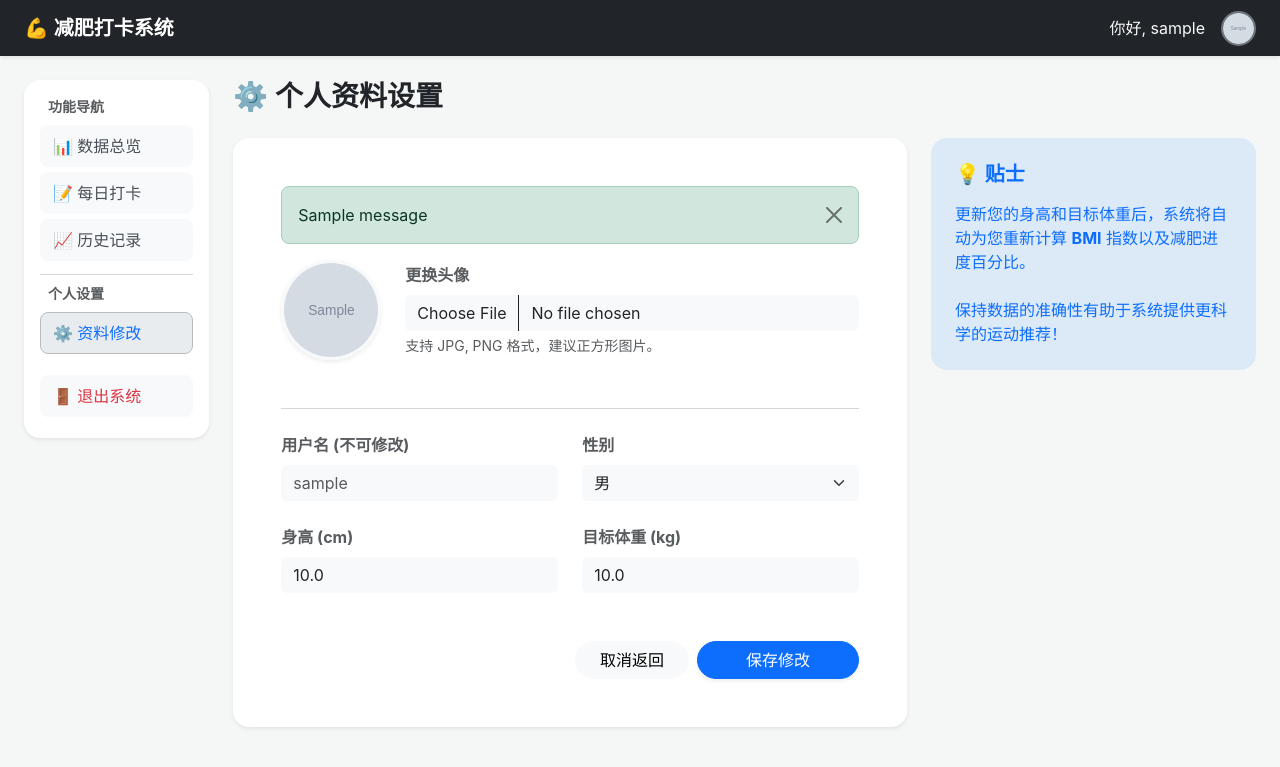
After one commit to YissWho/django-WeightLoss, a Django app: page /profile/edit/ in a window 1280 px wide. The commit adds this page. Shown: the top 767 px of the page. Run offline with Django 4.2, Linux system fonts and the light colour scheme; a user stored in the database is signed in; tables that the repository leaves empty hold one stand-in row (values such as "Sample post"); grey boxes marked "Sample" are stand-in pictures; one stand-in notice (Sample message) is shown; some libraries are stand-ins or nearby versions.

Commit message:
feat(profile): 添加个人资料编辑页面和功能
- 新增 profile_edit_view 视图，支持编辑性别、身高、目标体重和头像
- 添加 profile_edit.html 模板，包含表单和头像实时预览功能
- 在侧边栏导航中添加资料修改链接并设置活动状态
- 更新 base.html 和 home.html 的 HTML 格式以提高可读性

```diff
--- a/core/urls.py
+++ b/core/urls.py
@@ -7,4 +7,6 @@ urlpatterns = [
     # 临时加一个首页路由防报错，后面我们再详细写打卡页
     path('', views.home_view, name='home'),
     path('logout/', views.logout_view, name='logout'),
+    # 个人信息编辑页
+    path('profile/edit/', views.profile_edit_view, name='profile_edit'),
 ]
--- a/core/views.py
+++ b/core/views.py
@@ -65,3 +65,33 @@ def home_view(request):
 def logout_view(request):
     logout(request)
     return redirect('auth') # 退出后跳回登录页
+
+@login_required(login_url='/auth/')
+def profile_edit_view(request):
+    user = request.user
+    profile = user.userprofile
+
+    if request.method == 'POST':
+        # 1. 获取普通文本数据
+        gender = request.POST.get('gender')
+        height = request.POST.get('height')
+        target_weight = request.POST.get('target_weight')
+
+        # 2. 更新资料
+        profile.gender = gender
+        if height:
+            profile.height = float(height)
+        if target_weight:
+            profile.target_weight = float(target_weight)
+
+        # 3. 处理头像文件上传 (关键点：从 request.FILES 获取)
+        if 'avatar' in request.FILES:
+            profile.avatar = request.FILES['avatar']
+
+        # 4. 保存到数据库
+        profile.save()
+        messages.success(request, '个人资料与头像已成功更新！')
+        return redirect('profile_edit') # 更新后刷新当前页面
+
+    # GET 请求：渲染页面
+    return render(request, 'profile_edit.html', {'profile': profile})
--- a/templates/base.html
+++ b/templates/base.html
@@ -2,20 +2,40 @@
 <!DOCTYPE html>
 <html lang="zh-hans">
   <head>
-    <meta charset="UTF-8">
-    <meta name="viewport" content="width=device-width, initial-scale=1.0">
-    <title>{% block title %}减肥打卡系统{% endblock %}</title>
-    <link rel="stylesheet" href="{% static 'css/bootstrap.min.css' %}">
+    <meta charset="UTF-8" />
+    <meta name="viewport" content="width=device-width, initial-scale=1.0" />
+    <title>
+      {% block title %}
+        减肥打卡系统
+      {% endblock %}
+    </title>
+    <link rel="stylesheet" href="{% static 'css/bootstrap.min.css' %}" />
     <style>
-        body { background-color: #f4f7f6; font-family: -apple-system, BlinkMacSystemFont, "Segoe UI", Roboto, "Helvetica Neue", Arial, sans-serif; }
-        .shadow-hover:hover { box-shadow: 0 .5rem 1rem rgba(0,0,0,.15)!important; transition: all 0.3s ease; }
-        .sidebar-link { border-radius: 8px; margin-bottom: 5px; color: #495057; font-weight: 500; }
-        .sidebar-link:hover, .sidebar-link.active { background-color: #e9ecef; color: #0d6efd; }
+      body {
+        background-color: #f4f7f6;
+        font-family: -apple-system, BlinkMacSystemFont, 'Segoe UI', Roboto, 'Helvetica Neue', Arial, sans-serif;
+      }
+      .shadow-hover:hover {
+        box-shadow: 0 0.5rem 1rem rgba(0, 0, 0, 0.15) !important;
+        transition: all 0.3s ease;
+      }
+      .sidebar-link {
+        border-radius: 8px;
+        margin-bottom: 5px;
+        color: #495057;
+        font-weight: 500;
+      }
+      .sidebar-link:hover,
+      .sidebar-link.active {
+        background-color: #e9ecef;
+        color: #0d6efd;
+      }
     </style>
-    {% block extra_css %}{% endblock %}
+    {% block extra_css %}
+
+    {% endblock %}
   </head>
   <body>
-
     {% if request.user.is_authenticated %}
       <nav class="navbar navbar-expand-lg navbar-dark bg-dark shadow-sm sticky-top">
         <div class="container-fluid px-4">
@@ -23,7 +43,7 @@
           <div class="d-flex align-items-center">
             <span class="text-light me-3">你好, {{ request.user.username }}</span>
             {% if request.user.userprofile.avatar %}
-                    <img src="{{ request.user.userprofile.avatar.url }}" alt="Avatar" class="rounded-circle border border-2 border-secondary" style="width: 35px; height: 35px; object-fit: cover;">
+              <img src="{{ request.user.userprofile.avatar.url }}" alt="Avatar" class="rounded-circle border border-2 border-secondary" style="width: 35px; height: 35px; object-fit: cover;" />
             {% endif %}
           </div>
         </div>
@@ -35,30 +55,33 @@
             <div class="card border-0 shadow-sm rounded-4">
               <div class="card-body p-3 d-flex flex-column">
                 <span class="text-muted small fw-bold text-uppercase mb-2 px-2">功能导航</span>
-                        <a href="{% url 'home' %}" class="btn btn-light text-start sidebar-link active py-2">📊 数据总览</a>
-                        <a href="#" class="btn btn-light text-start sidebar-link py-2">📝 每日打卡</a>
-                        <a href="#" class="btn btn-light text-start sidebar-link py-2">📈 历史记录</a>
-
-                        <hr class="my-2 text-muted">
+                <a href="{% url 'home' %}" class="btn btn-light text-start sidebar-link py-2 {% if request.resolver_match.url_name == 'home' %}active{% endif %}">📊 数据总览</a>
+                <a href="#" class="btn btn-light text-start sidebar-link py-2 {% if request.resolver_match.url_name == 'check_in' %}active{% endif %}">📝 每日打卡</a>
+                <a href="#" class="btn btn-light text-start sidebar-link py-2 {% if request.resolver_match.url_name == 'history' %}active{% endif %}">📈 历史记录</a>
+                <hr class="my-2 text-muted" />
                 <span class="text-muted small fw-bold text-uppercase mb-2 px-2">个人设置</span>
-                        <a href="#" class="btn btn-light text-start sidebar-link py-2">⚙️ 资料修改</a>
-                        {% comment %} <a href="/admin/" class="btn btn-light text-start sidebar-link py-2">🛡️ 后台管理</a> {% endcomment %}
+                <a href="{% url 'profile_edit' %}" class="btn btn-light text-start sidebar-link py-2 {% if request.resolver_match.url_name == 'profile_edit' %}active{% endif %}">⚙️ 资料修改</a>
                 <a href="{% url 'logout' %}" class="btn btn-light text-start sidebar-link py-2 text-danger mt-3">🚪 退出系统</a>
               </div>
             </div>
           </div>
 
           <div class="col-lg-10 col-md-9">
-                {% block content %}{% endblock %}
+            {% block content %}
+
+            {% endblock %}
           </div>
         </div>
       </div>
+    {% else %}
+      {% block auth_content %}
 
-{% else %}
-    {% block auth_content %}{% endblock %}
+      {% endblock %}
     {% endif %}
     <script src="{% static 'js/bootstrap.bundle.min.js' %}"></script>
     <script src="{% static 'js/echarts.min.js' %}"></script>
-    {% block extra_js %}{% endblock %}
+    {% block extra_js %}
+
+    {% endblock %}
   </body>
 </html>
--- a/templates/home.html
+++ b/templates/home.html
@@ -1,6 +1,8 @@
 {% extends 'base.html' %}
 
-{% block title %}数据总览 - 减肥打卡系统{% endblock %}
+{% block title %}
+  数据总览 - 减肥打卡系统
+{% endblock %}
 
 {% block content %}
   <div class="d-flex justify-content-between align-items-center mb-4">
--- /dev/null
+++ b/templates/profile_edit.html
@@ -0,0 +1,97 @@
+{% extends 'base.html' %}
+
+{% block title %}资料修改 - 减肥打卡系统{% endblock %}
+
+{% block content %}
+<div class="d-flex justify-content-between align-items-center mb-4">
+    <h3 class="mb-0 fw-bold">⚙️ 个人资料设置</h3>
+</div>
+
+<div class="row">
+    <div class="col-lg-8">
+        <div class="card border-0 shadow-sm rounded-4">
+            <div class="card-body p-4 p-md-5">
+
+                {% if messages %}
+                    {% for message in messages %}
+                        <div class="alert alert-{{ message.tags }} alert-dismissible fade show rounded-3" role="alert">
+                            {{ message }}
+                            <button type="button" class="btn-close" data-bs-dismiss="alert" aria-label="Close"></button>
+                        </div>
+                    {% endfor %}
+                {% endif %}
+
+                <form method="POST" enctype="multipart/form-data">
+                    {% csrf_token %}
+
+                    <div class="row mb-5 align-items-center">
+                        <div class="col-auto">
+                            {% if profile.avatar %}
+                                <img src="{{ profile.avatar.url }}" alt="当前头像" class="rounded-circle border border-3 border-light shadow-sm" style="width: 100px; height: 100px; object-fit: cover;" id="avatarPreview">
+                            {% endif %}
+                        </div>
+                        <div class="col">
+                            <label for="avatarInput" class="form-label fw-bold text-muted">更换头像</label>
+                            <input class="form-control bg-light border-0" type="file" id="avatarInput" name="avatar" accept="image/*">
+                            <div class="form-text">支持 JPG, PNG 格式，建议正方形图片。</div>
+                        </div>
+                    </div>
+
+                    <hr class="text-muted mb-4">
+
+                    <div class="row g-4 mb-4">
+                        <div class="col-md-6">
+                            <label class="form-label fw-bold text-muted">用户名 (不可修改)</label>
+                            <input type="text" class="form-control bg-light border-0 text-muted" value="{{ request.user.username }}" readonly>
+                        </div>
+                        <div class="col-md-6">
+                            <label class="form-label fw-bold text-muted">性别</label>
+                            <select class="form-select bg-light border-0" name="gender">
+                                <option value="M" {% if profile.gender == 'M' %}selected="selected"{% endif %}>男</option>
+                                <option value="F" {% if profile.gender == 'F' %}selected="selected"{% endif %}>女</option>
+                            </select>
+                        </div>
+                    </div>
+
+                    <div class="row g-4 mb-5">
+                        <div class="col-md-6">
+                            <label class="form-label fw-bold text-muted">身高 (cm)</label>
+                            <input type="number" step="0.1" class="form-control bg-light border-0" name="height" value="{{ profile.height }}" required>
+                        </div>
+                        <div class="col-md-6">
+                            <label class="form-label fw-bold text-muted">目标体重 (kg)</label>
+                            <input type="number" step="0.1" class="form-control bg-light border-0" name="target_weight" value="{{ profile.target_weight }}" required>
+                        </div>
+                    </div>
+
+                    <div class="d-grid gap-2 d-md-flex justify-content-md-end">
+                        <a href="{% url 'home' %}" class="btn btn-light px-4 rounded-pill">取消返回</a>
+                        <button type="submit" class="btn btn-primary px-5 rounded-pill shadow-sm">保存修改</button>
+                    </div>
+                </form>
+            </div>
+        </div>
+    </div>
+
+    <div class="col-lg-4 mt-4 mt-lg-0">
+        <div class="card border-0 bg-primary bg-opacity-10 rounded-4">
+            <div class="card-body p-4 text-primary">
+                <h5 class="fw-bold mb-3">💡 贴士</h5>
+                <p class="mb-0">更新您的身高和目标体重后，系统将自动为您重新计算 <strong>BMI</strong> 指数以及减肥进度百分比。<br><br>保持数据的准确性有助于系统提供更科学的运动推荐！</p>
+            </div>
+        </div>
+    </div>
+</div>
+{% endblock %}
+
+{% block extra_js %}
+<script>
+    // 选中小功能：用户选择新头像后，实时预览图片
+    document.getElementById('avatarInput').addEventListener('change', function(event) {
+        const [file] = event.target.files;
+        if (file) {
+            document.getElementById('avatarPreview').src = URL.createObjectURL(file);
+        }
+    });
+</script>
+{% endblock %}
```
Also changed, not shown: templates/auth.html (+29 -30 lines). Lines whose indentation alone changed are shown as unchanged.
